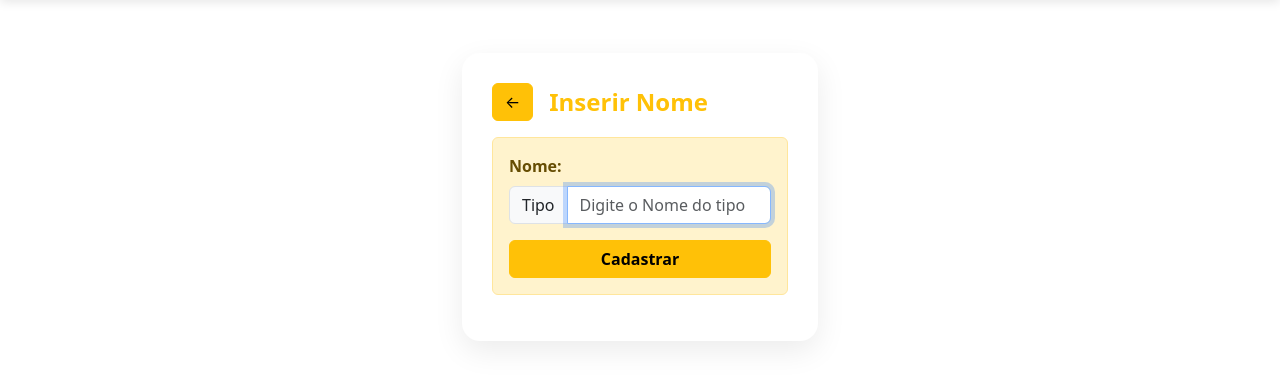
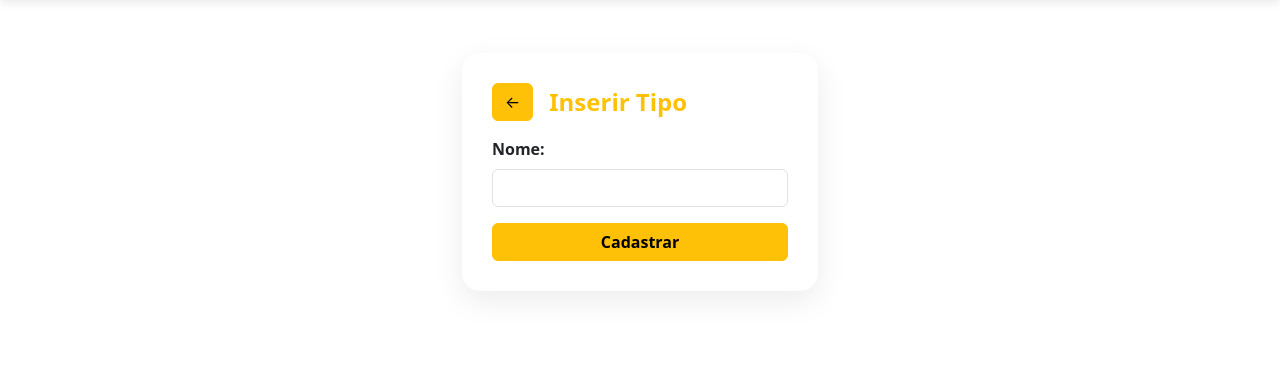
Before and after one commit to roimc66-create/projeto-VP, a PHP site: page /admin/tipos_insere.php in a window 1280 px wide. Shown: the part 72-456 px from the top of the page. Run offline with PHP 8.4, Linux system fonts and the light colour scheme; a user stored in the database is signed in.

Commit message:
modified:   admin/tipos_atualiza.php 	modified:   admin/tipos_insere.php

```diff
--- a/admin/tipos_insere.php
+++ b/admin/tipos_insere.php
@@ -2,26 +2,49 @@
 include("protecao.php");
 include("../Connections/conn_produtos.php");
 
-if ($_POST) {
+$erroMsg = "";
 
-    mysqli_select_db($conn_produtos, $database_conn);
+if ($_SERVER['REQUEST_METHOD'] === 'POST') {
 
-    $tabela_insert = "tbtipos";
-    $campos_insert = "nome_tipo";
+    $nome = trim($_POST['nome_tipo']);
 
-    $nome_tipo = $_POST['nome_tipo'];
+    if ($nome === "") {
+        $erroMsg = "O nome é obrigatório.";
+    }
 
-    $valores_insert = "'$nome_tipo'";
+    if ($erroMsg === "") {
 
-    $insertSQL = "
-        INSERT INTO $tabela_insert ($campos_insert)
-        VALUES ($valores_insert)
-    ";
+        $stmtDup = $conn_produtos->prepare(
+            "SELECT id_tipo
+             FROM tbtipos
+             WHERE nome_tipo = ?"
+        );
 
-    $resultado = $conn_produtos->query($insertSQL);
+        $stmtDup->bind_param("s", $nome);
+        $stmtDup->execute();
+        $stmtDup->store_result();
+
+        if ($stmtDup->num_rows > 0) {
+            $erroMsg = "Esse tipo já está cadastrado.";
+        }
+
+        $stmtDup->close();
+    }
+
+    if ($erroMsg === "") {
+
+        $stmtInsert = $conn_produtos->prepare(
+            "INSERT INTO tbtipos (nome_tipo)
+             VALUES (?)"
+        );
+
+        $stmtInsert->bind_param("s", $nome);
+        $stmtInsert->execute();
+        $stmtInsert->close();
 
         header("Location: tipos_lista.php");
         exit;
+    }
 }
 ?>
 <!DOCTYPE html>
@@ -31,17 +54,14 @@ if ($_POST) {
     <title>Inserir Tipo</title>
     <meta name="viewport" content="width=device-width, initial-scale=1">
 
-<link
-            href="https://cdn.jsdelivr.net/npm/bootstrap@5.3.2/dist/css/bootstrap.min.css"
-            rel="stylesheet"
-            integrity="sha384-T3c6CoIi6uLrA9TneNEoa7RxnatzjcDSCmG1MXxSR1GAsXEV/Dwwykc2MPK8M2HN"
-            crossorigin="anonymous"/>
+    <link href="https://cdn.jsdelivr.net/npm/bootstrap@5.3.2/dist/css/bootstrap.min.css" rel="stylesheet">
 
     <style>
         body {
             background: #ffffff;
             min-height: 100vh;
         }
+
         .card-custom {
             border-radius: 18px;
             padding: 30px;
@@ -51,58 +71,41 @@ if ($_POST) {
         }
     </style>
 </head>
-
 <body>
 
 <?php include("menu.php"); ?>
 
 <main class="container">
-
     <div class="row justify-content-center">
         <div class="col-12 col-sm-8 col-md-6 col-lg-4">
 
             <div class="card-custom">
 
                 <div class="d-flex align-items-center mb-3">
-                    <a href="tipos_lista.php" class="btn btn-warning me-3">
-                        ←
-                    </a>
-                    <h4 class="mb-0 text-warning fw-bold">Inserir Nome</h4>
+                    <a href="tipos_lista.php" class="btn btn-warning me-3">←</a>
+                    <h4 class="mb-0 text-warning fw-bold">Inserir Tipo</h4>
                 </div>
 
-                <div class="alert alert-warning">
+                <?php if (!empty($erroMsg)): ?>
+                    <div class="alert alert-danger py-2">
+                        <?= htmlspecialchars($erroMsg) ?>
+                    </div>
+                <?php endif; ?>
 
-                    <form
-                        action="tipos_insere.php"
-                        method="post"
-                        id="form_insere_tipo"
-                        name="form_insere_tipo"
-                    >
+                <form method="post">
 
                     <div class="mb-3">
-                            <label for="nome_tipo" class="form-label fw-semibold">
-                                Nome:
-                            </label>
-
-                            <div class="input-group">
-                                <span class="input-group-text">Tipo</span>
+                        <label class="form-label fw-semibold">Nome:</label>
                         <input
                             type="text"
                             name="nome_tipo"
-                                    id="nome_tipo"
                             class="form-control"
                             maxlength="15"
                             required
-                                    autofocus
-                                    placeholder="Digite o Nome do tipo"
                         >
                     </div>
-                        </div>
 
-                        <button
-                            type="submit"
-                            class="btn btn-warning w-100 fw-semibold"
-                        >
+                    <button class="btn btn-warning w-100 fw-semibold">
                         Cadastrar
                     </button>
 
@@ -111,10 +114,7 @@ if ($_POST) {
             </div>
 
         </div>
-
     </div>
-    </div>
-
 </main>
 
 <script src="https://cdn.jsdelivr.net/npm/bootstrap@5.3.2/dist/js/bootstrap.bundle.min.js"></script>
```
Also changed, not shown: admin/tipos_atualiza.php (+48 -9 lines). Lines whose indentation alone changed are shown as unchanged.
